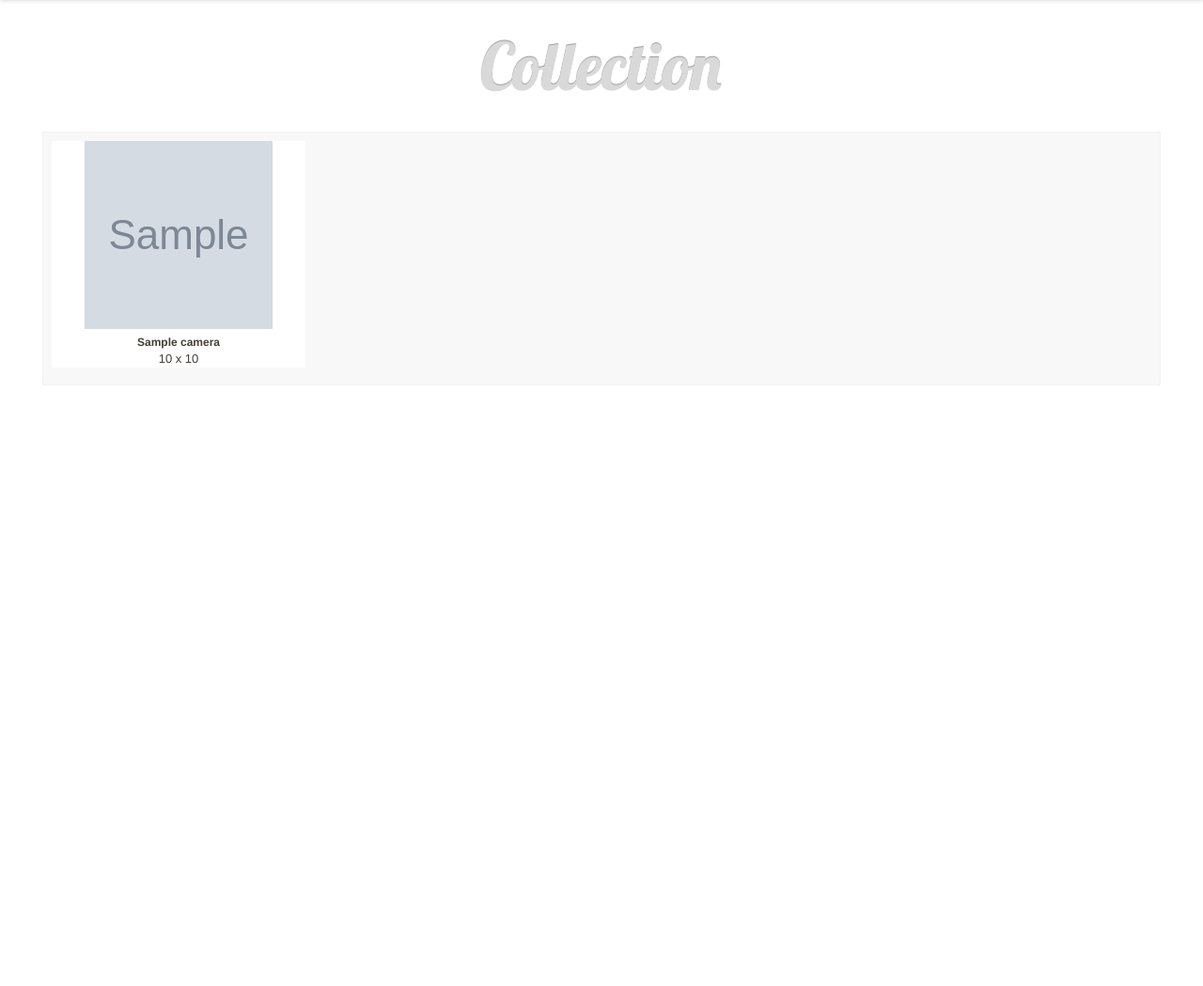
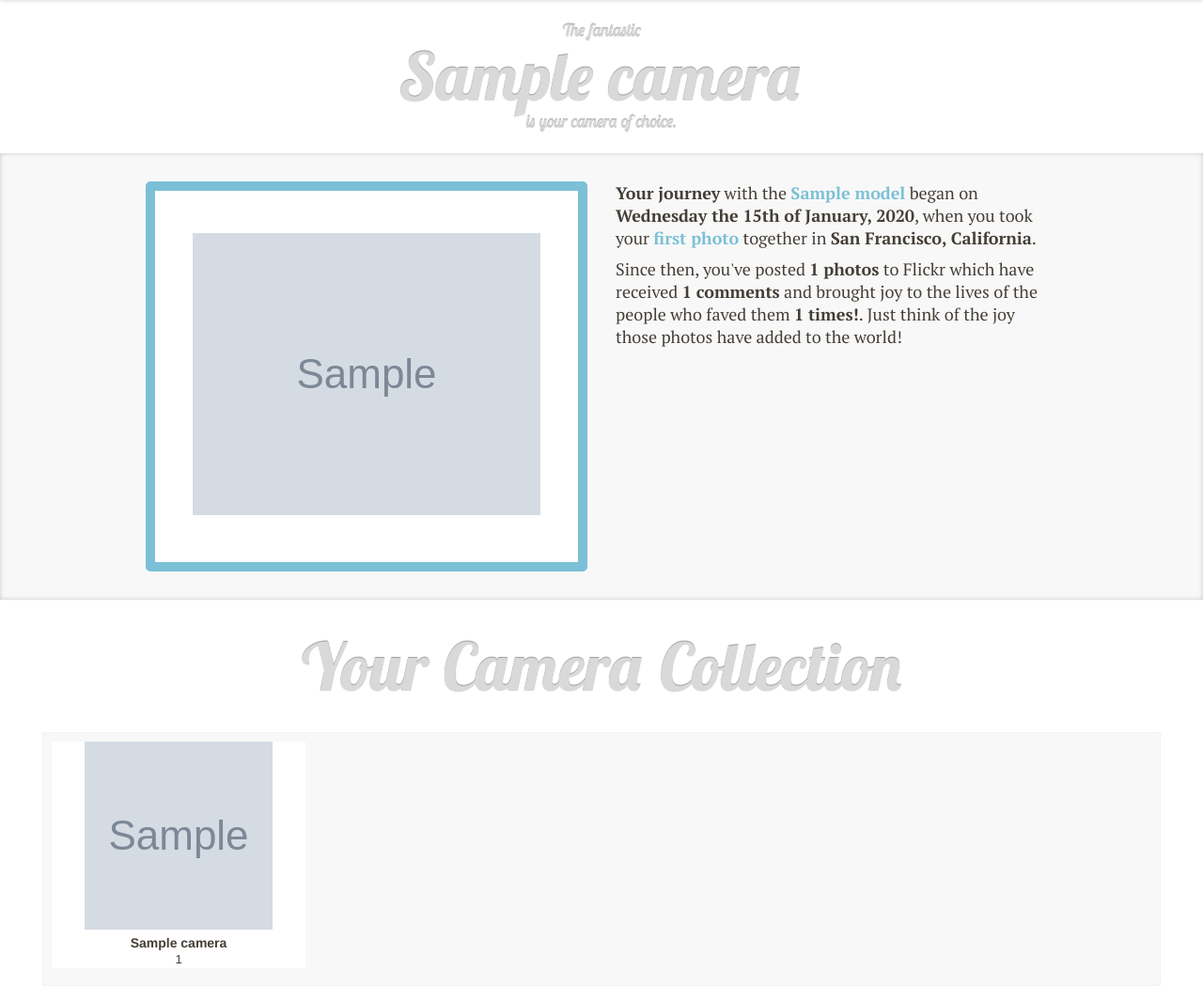
Before and after one commit to cjmartin/thisismycam, a Django app: template templates/cameras/user_index.html in a window 1280 px wide. Shown: the part 41-1090 px from the top of the page at 94% size. Before the commit the page ends 451 px from the top, so only its background shows below. Run offline with Django 3.2, Linux system fonts and the light colour scheme; the template is opened without the code that fills it: most values are stand-ins (such as "Sample title", 1, 10 or a date in 2020); grey boxes marked "Sample" are stand-in pictures; some libraries are stand-ins or nearby versions.

Commit message:
a real top camera

```diff
--- a/cameras/models.py
+++ b/cameras/models.py
@@ -28,6 +28,9 @@ class Camera(models.Model):
     amazon_image_response = models.TextField(null=True, blank=True)
     date_create = models.DateTimeField(auto_now_add=True)
     date_update = models.DateTimeField(auto_now=True)
+    large_photo_url = models.CharField(max_length=255, null=True, blank=True)
+    medium_photo_url = models.CharField(max_length=255, null=True, blank=True)
+    small_photo_url = models.CharField(max_length=255, null=True, blank=True)
 
     def __unicode__(self):
         return self.name
--- a/sitestatic/css/style.css
+++ b/sitestatic/css/style.css
@@ -136,6 +136,17 @@ a.header-login:hover {
     border-top: 1px solid #F9F9F9;
 }
 
+.title {
+    font-family: 'Lobster Two', cursive;
+	font-style: italic;
+	font-weight: 400;
+	color: #D9D9D9;
+
+	text-align: center;
+
+    text-shadow: rgba(0,0,0,0.4) 0 -1px 1px;
+}
+
 .section-title {
     margin: .5em 0;
 
@@ -149,6 +160,15 @@ a.header-login:hover {
 	text-align: center;
 
     text-shadow: rgba(0,0,0,0.4) 0 -1px 1px;
+}
+
+.the-camera-title {
+    margin: 20px;
+    text-align: center;
+}
+
+.the-camera-title .section-title {
+    margin: 0;
 }
 
 .section-content {
@@ -171,7 +191,29 @@ a.header-login:hover {
     box-shadow: 0 0 1px rgba(0,0,0,0.2) inset;
 }
 
-/* Camera Collections */
+/* Cameras */
+
+.the-camera {
+    padding: 10px 0;
+
+    text-align: center;
+    background: #FFFFFF;
+
+    border: 10px solid #7BC0D6;
+    border-radius: 5px;
+}
+
+.the-camera-image {
+    width: 300px;
+    height: 300px;
+}
+
+.the-camera-story {
+    font-family: 'PT Serif', serif;
+    font-size: 18px;
+
+    line-height: 24px;
+}
 
 .collection-camera {
     text-align: center;
@@ -211,6 +253,14 @@ a.header-login:hover {
     .inset {
         padding: 10px;
     }
+
+    .collection-camera-image {
+        max-width: 100%;
+    }
+
+    .the-camera-image {
+        max-width: 100%;
+    }
 }
 
 @media (min-width: 768px) and (max-width: 980px) {
@@ -222,17 +272,27 @@ a.header-login:hover {
         font-size: 50px;
     }
 
+    .section-content {
+        width: 744px;
+    }
+
     .collection-camera-image {
         width: 160px;
         height: 160px;
     }
 
-    .section-content {
-        width: 744px;
+    .the-camera-image {
+        width: 228px;
+        height: 228px;
     }
 }
 
 @media (min-width: 1200px) {
+    .the-camera-image {
+        width: 370px;
+        height: 370px;
+    }
+
     .section-content {
         width: 1190px;
     }
--- a/templates/base.html
+++ b/templates/base.html
@@ -10,7 +10,7 @@
 
 	<!-- styles -->
 	{% block stylesheets %}
-	<link href='http://fonts.googleapis.com/css?family=Lobster+Two:700italic' rel='stylesheet' type='text/css'>
+	<link href='http://fonts.googleapis.com/css?family=Lobster+Two:400italic,700italic|PT+Serif:400,700' rel='stylesheet' type='text/css'>
 	<link rel="stylesheet" href="{% get_static_prefix %}bootstrap/css/bootstrap.min.css">
 	<link rel="stylesheet" href="{% get_static_prefix %}bootstrap/css/bootstrap-responsive.min.css">
 	<link rel="stylesheet" href="{% get_static_prefix %}css/style.css" type="text/css" media="screen" />
--- a/templates/cameras/user_index.html
+++ b/templates/cameras/user_index.html
@@ -1,19 +1,49 @@
 {% extends 'base.html' %}
 
 {% block body %}
+<div class="the-camera-title">
+    <h3 class="title">The fantastic</h3>
+    <h1 class="section-title">{{ user_cameras.0.camera.name }}</h1>
+    <h3 class="title">is your camera of choice.</h3>
+</div>
+
+<div class="inset-section">
+    <div class="container">
+        <div class="row">
+            <div class="span5 offset1">
+                <div class="the-camera">
+                    <div class="image camera-image the-camera-image" style="background-image: url('{{ user_cameras.0.camera.large_photo_url }}');">
+                        <img src="{{ user_cameras.0.camera.large_photo_url }}">
+                    </div>
+                </div>
+            </div>
+            <div class="span5">
+                <div class="the-camera-story">
+                    <p>
+                        <strong>Your journey</strong> with the <strong><a href="#">{{ user_cameras.0.camera.model }}</a></strong> began on <strong>{{ user_cameras.0.date_first_taken|date:"l" }} the {{ user_cameras.0.date_first_taken|date:"jS" }} of {{ user_cameras.0.date_first_taken|date:"F, Y" }}</strong>, when you took your <strong><a href="{{ user.flickr_user.photos_url }}{{ user_cameras.0.first_taken_id }}" target="_blank">first photo</a></strong> together in <strong>San Francisco, California</strong>.
+                    </p>
+                    <p>
+                        Since then, you've posted <strong>{{ user_cameras.0.count_photos }} photos</strong> to Flickr{% if user_cameras.0.comments_count %} which have received <strong>{{ user_cameras.0.comments_count }} comments</strong>{% endif %}{% if user_cameras.0.faves_count %} and brought joy to the lives of the people who faved them <strong>{{ user_cameras.0.faves_count }} times!</strong>{% endif %}. Just think of the joy those photos have added to the world!
+                    </p>
+                </div>
+            </div>
+        </div>
+    </div>
+</div>
+
 <div class="section">
-    <h1 class="section-title">Collection</h1>
+    <h1 class="section-title">Your Camera Collection</h1>
     <div class="section-content inset">
         <div class="container">
             <div class="row">
-                {% for camera in user_cameras %}
+                {% for user_camera in user_cameras %}
                     <div class="span3">
                         <div class="collection-camera">
-                            <div class="image camera-image collection-camera-image" style="background-image: url('{{ camera.amazon_image_response.0.MediumImage.URL }}');">
-                                <img src="{{ camera.amazon_image_response.0.MediumImage.URL }}">
+                            <div class="image camera-image collection-camera-image" style="background-image: url('{{ user_camera.camera.medium_photo_url }}');">
+                                <img src="{{ user_camera.camera.medium_photo_url }}">
                             </div>
-                            <h5>{{ camera.name }}</h5>
-                            <p>{{ camera.amazon_image_response.0.MediumImage.Width }} x {{ camera.amazon_image_response.0.MediumImage.Height }}</p>
+                            <h4>{{ user_camera.camera.name }}</h4>
+                            <p>{{ user_camera.count_photos }}</p>
                         </div>
                     </div>
                     {% if forloop.counter|divisibleby:"4" %}
```
Also changed, not shown: cameras/tasks.py (+9 -0 lines), cameras/views.py (+11 -9 lines), flickr/models.py (+17 -0 lines), photos/models.py (+10 -0 lines), photos/tasks.py (+37 -2 lines), cameras/migrations/0002_auto__add_field_camera_large_photo_url__add_field_camera_medium_photo_.py (added), flickr/migrations/0003_auto__add_field_flickrusercamera_date_first_taken__add_field_flickruse.py (added), flickr/migrations/0004_auto__add_field_flickrusercamera_first_taken_id__add_field_flickruserc.py (added), flickr/migrations/0005_auto__add_flickrplace.py (added), photos/migrations/0002_auto__add_field_photo_comments_count__add_field_photo_faves_count__add.py (added).
